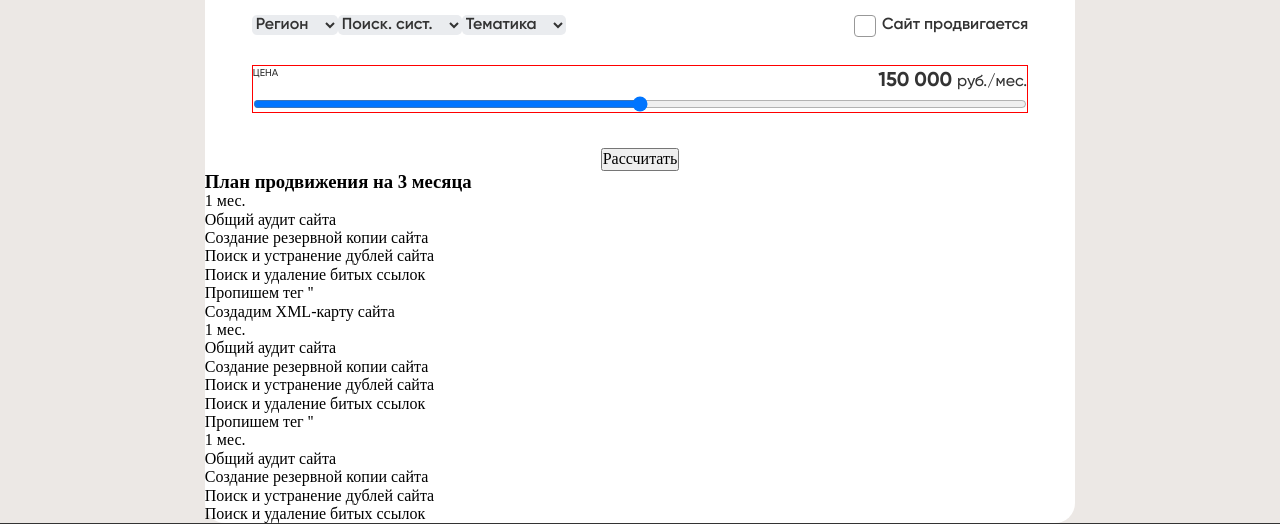
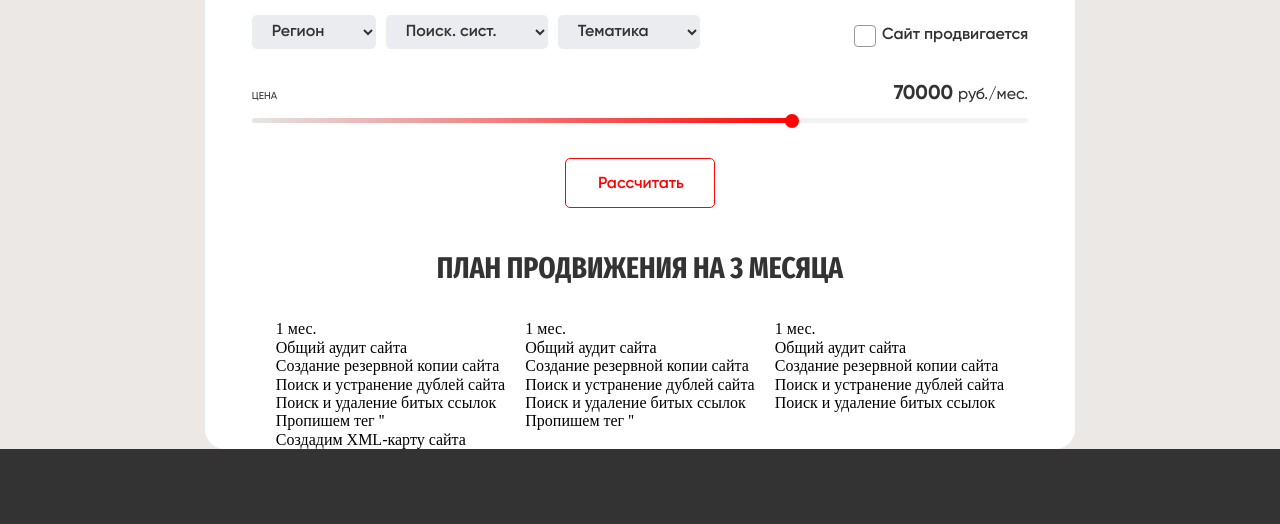
Before and after one commit to Kir1806/alkk, a website built with webpack: page src/index.html in a window 1280 px wide. Shown: the part 769-1293 px from the top of the page. Built offline with nearby package versions, Linux system fonts and the light colour scheme.

Commit message:
style_input-range

```diff
--- /dev/null
+++ b/src/blocks/__title/promotion-table__title.css
@@ -0,0 +1,12 @@
+.promotion-table__title {
+    text-align: center;
+    color: #333;
+    font-family: 'Fira Sans Extra Condensed';
+    font-size: 30px;
+    font-style: normal;
+    font-weight: 700;
+    line-height: 100%; /* 30px */
+    text-transform: uppercase;
+    width: 100%;
+    padding-bottom: 37px;
+}
--- /dev/null
+++ b/src/blocks/button/button.css
@@ -0,0 +1,19 @@
+.button {
+    width: 150px;
+    height: 50px;
+    color: #ff0404;
+    background-color: #fff;
+    border-radius: 5px;
+    text-align: center;
+    font-family: 'Gilroy';
+    font-size: 16px;
+    font-style: normal;
+    font-weight: 600;
+    line-height: 150%; /* 24px */
+    border: 1px solid #FF0404;
+    padding: 13px 33px 12px 32px;
+  }
+  .button:hover {
+    color: #fff;
+    background-color: #ff0404;
+  }
--- a/src/blocks/calculator/__range-input/calculator__range-input.css
+++ b/src/blocks/calculator/__range-input/calculator__range-input.css
@@ -1,4 +1,19 @@
 .calculator__range-input {
     width: 100%;
-
+    appearance: none;
+    /* width: 890px; */
+    height: 5px;
+    background: rgba(0, 0, 0, 0.05);
+    border-radius: 20px;
+    background-image: linear-gradient(90deg, rgba(0, 0, 0, 0.05), #ff0404);
+    background-size: 70% 100%;
+    background-repeat: no-repeat;
 }
+.calculator__range-input::-webkit-slider-thumb {
+    appearance: none;
+    height: 14px;
+    width: 14px;
+    border-radius: 50%;
+    background: #ff0404;
+    cursor: pointer;
+}
--- a/src/blocks/calculator/__range-price/calculator__range-price.css
+++ b/src/blocks/calculator/__range-price/calculator__range-price.css
@@ -6,4 +6,5 @@
     font-weight: 700;
     line-height: 150%; /* 30px */
     margin-left: auto;
+    margin-top: -10px;
 }
--- a/src/blocks/calculator/__range-text/calculator__range-text.css
+++ b/src/blocks/calculator/__range-text/calculator__range-text.css
@@ -6,4 +6,5 @@
     font-weight: 500;
     line-height: 150%; /* 15px */
     text-transform: uppercase;
+    padding-bottom: 14px;
 }
--- a/src/blocks/calculator/__range/calculator__range.css
+++ b/src/blocks/calculator/__range/calculator__range.css
@@ -3,5 +3,5 @@
     display: flex;
     flex-wrap: wrap;
     margin: 0px 47px 35px 47px;
-    border: 1px solid red;
+    /* border: 1px solid red; */
 }
--- /dev/null
+++ b/src/blocks/promotion-table/promotion-table.css
@@ -0,0 +1,10 @@
+@import url('../__title/promotion-table__title.css');
+.promotion-table {
+    padding-top: 45px;
+    padding-right: 71px;
+    padding-left: 71px;
+    width: 100%;
+    display: flex;
+    flex-wrap: wrap;
+    justify-content: space-between;
+}
--- a/src/blocks/promotion/promotion.css
+++ b/src/blocks/promotion/promotion.css
@@ -1,9 +1,11 @@
+@import url('../button/button.css');
 @import url('../section-title/section-title.css');
 @import url('./__title/promotion__title.css');
 @import url('./__title-img/promotion__title-img.css');
 @import url('../selection-elements/selection-elements.css');
 @import url('../calculator/calculator.css');
 @import url('../section-title-level-2/section-title-level-2.css');
+@import url('../promotion-table/promotion-table.css');
 
 .promotion {
     padding-top: 80px;
--- a/src/blocks/selection-elements/selection-elements.css
+++ b/src/blocks/selection-elements/selection-elements.css
@@ -6,5 +6,5 @@
 .selection-elements {
     display: flex;
     margin-bottom: 30px;
-    margin: 0px 47px 30px 47px;
+    margin: 0px 47px 40px 47px;
 }
--- a/src/index.html
+++ b/src/index.html
@@ -62,9 +62,9 @@
                 <div class="selection-elements">
                     <select name="" id="" class="selection-elements__item">
                         <option select disable value="0">Регион</option>
-                        <option value="2">Регион 1</option>
-                        <option value="3">Регион 2</option>
-                        <option value="4">Регион 3</option>
+                        <option class="selop" value="2">Регион 1</option>
+                        <option class="selop"value="3">Регион 2</option>
+                        <option class="selop"value="4">Регион 3</option>
                     </select>
                     <select name="" id="" class="selection-elements__item">
                         <option select disable value="0">Поиск. сист.</option>
@@ -76,51 +76,50 @@
                         <option select disable value="1">Тематика</option>
                         <option value="2">Тематика 1</option>
                         <option value="3">Тематика 2</option>
-                        <option value="3">Тематика 3</option>
+                        <option value="4">Тематика 3</option>
                     </select>
 
                     <div class="selection-elements__checkbox">
                         <input type="checkbox" id="cb1" class="">
                         <label for="cb1" class='checkbox-label'>Сайт продвигается</label>
-                        <!-- <input type="checkbox" class="checkbox selection-elements__checkbox-input">
-                        <span class="selection-elements__checkbox-text">
-                            Сайт продвигается
-                        </span> -->
                     </div>
                 </div>
                 <div class="calculator__range">
                     <span class="calculator__range-text">Цена</span>
-                    <span class="calculator__range-price">150 000 <span class="calculator__range-units">руб./мес.</span></span>
-                    <input type="range" class="calculator__range-input">
+                    <span class="calculator__range-price">
+                        <output class="calculator__range-price" id="rangevalue">70000</output>
+                        <span class="calculator__range-units"> руб./мес.</span>
+                    </span>
+                    <input type="range" class="calculator__range-input" value="70000" min="0" max="100000" oninput="rangevalue.value=value">
                 </div>
                 <button class="button calculator__button-calc">Рассчитать</button>
             </form>
-            <div class="calculator__table">
-                <h3 class="calculator__table-title">План продвижения на 3 месяца</h3>
-                <ul class="calculator__table-itmes">
-                    <li class="calculator__table-item-title">1 мес.</li>
-                    <li class="calculator__table-item">Общий аудит сайта</li>
-                    <li class="calculator__table-item">Создание резервной копии сайта</li>
-                    <li class="calculator__table-item">Поиск и устранение дублей сайта</li>
-                    <li class="calculator__table-item">Поиск и удаление битых ссылок</li>
-                    <li class="calculator__table-item">Пропишем тег '<link rel="canonical">'</li>
-                    <li class="calculator__table-item">Создадим XML-карту сайта</li>
+            <div class="promotion-table">
+                <h3 class="promotion-table__title">План продвижения на 3 месяца</h3>
+                <ul class="promotion-table__itmes">
+                    <li class="promotion-table__item-title">1 мес.</li>
+                    <li class="promotion-table__item">Общий аудит сайта</li>
+                    <li class="promotion-table__item">Создание резервной копии сайта</li>
+                    <li class="promotion-table__item">Поиск и устранение дублей сайта</li>
+                    <li class="promotion-table__item">Поиск и удаление битых ссылок</li>
+                    <li class="promotion-table__item">Пропишем тег '<link rel="canonical">'</li>
+                    <li class="promotion-table__item">Создадим XML-карту сайта</li>
                 </ul>
-                <ul class="calculator__table-itmes">
-                    <li class="calculator__table-item-title">1 мес.</li>
-                    <li class="calculator__table-item">Общий аудит сайта</li>
-                    <li class="calculator__table-item">Создание резервной копии сайта</li>
-                    <li class="calculator__table-item">Поиск и устранение дублей сайта</li>
-                    <li class="calculator__table-item">Поиск и удаление битых ссылок</li>
-                    <li class="calculator__table-item">Пропишем тег '<link rel="canonical">'</li>
+                <ul class="promotion-table__itmes">
+                    <li class="promotion-table__item-title">1 мес.</li>
+                    <li class="promotion-table__item">Общий аудит сайта</li>
+                    <li class="promotion-table__item">Создание резервной копии сайта</li>
+                    <li class="promotion-table__item">Поиск и устранение дублей сайта</li>
+                    <li class="promotion-table__item">Поиск и удаление битых ссылок</li>
+                    <li class="promotion-table__item">Пропишем тег '<link rel="canonical">'</li>
                     <!-- <li class="calculator__table-item">Создадим XML-карту сайта</li> -->
                 </ul>
-                <ul class="calculator__table-itmes">
-                    <li class="calculator__table-item-title">1 мес.</li>
-                    <li class="calculator__table-item">Общий аудит сайта</li>
-                    <li class="calculator__table-item">Создание резервной копии сайта</li>
-                    <li class="calculator__table-item">Поиск и устранение дублей сайта</li>
-                    <li class="calculator__table-item">Поиск и удаление битых ссылок</li>
+                <ul class="promotion-table__itmes">
+                    <li class="promotion-table__item-title">1 мес.</li>
+                    <li class="promotion-table__item">Общий аудит сайта</li>
+                    <li class="promotion-table__item">Создание резервной копии сайта</li>
+                    <li class="promotion-table__item">Поиск и устранение дублей сайта</li>
+                    <li class="promotion-table__item">Поиск и удаление битых ссылок</li>
                     <!-- <li class="calculator__table-item">Пропишем тег '<link rel="canonical">'</li>
                     <li class="calculator__table-item">Создадим XML-карту сайта</li> -->
                 </ul>
--- a/src/scripts/index.js
+++ b/src/scripts/index.js
@@ -1,5 +1,5 @@
 import 'normalize.css';
 import "../pages/index.css";
-
+import { rangeInput } from './stylization/range';
 
 console.log("Сборка работает!!!!");
--- /dev/null
+++ b/src/scripts/stylization/range.js
@@ -0,0 +1,18 @@
+export const rangeInput = document.querySelector('.calculator__range-input');
+let isRTL = document.documentElement.dir === 'rtl';
+
+function handleInputChange(e) {
+    let target = e.target;
+    const min = target.min;
+    const max = target.max;
+    const val = target.value;
+    let percentage = (val - min) * 100 / (max - min);
+    if (isRTL) {
+        percentage = (max - val);
+    }
+
+    target.style.backgroundSize = percentage + '% 100%';
+}
+
+
+rangeInput.addEventListener('input', handleInputChange);
```
Also changed, not shown: src/blocks/checkbox/checkbox.css (+7 -14 lines), src/blocks/selection-elements/__checkbox/.selection-elements__checkbox.css, src/blocks/selection-elements/__item/.selection-elements__item.css.
